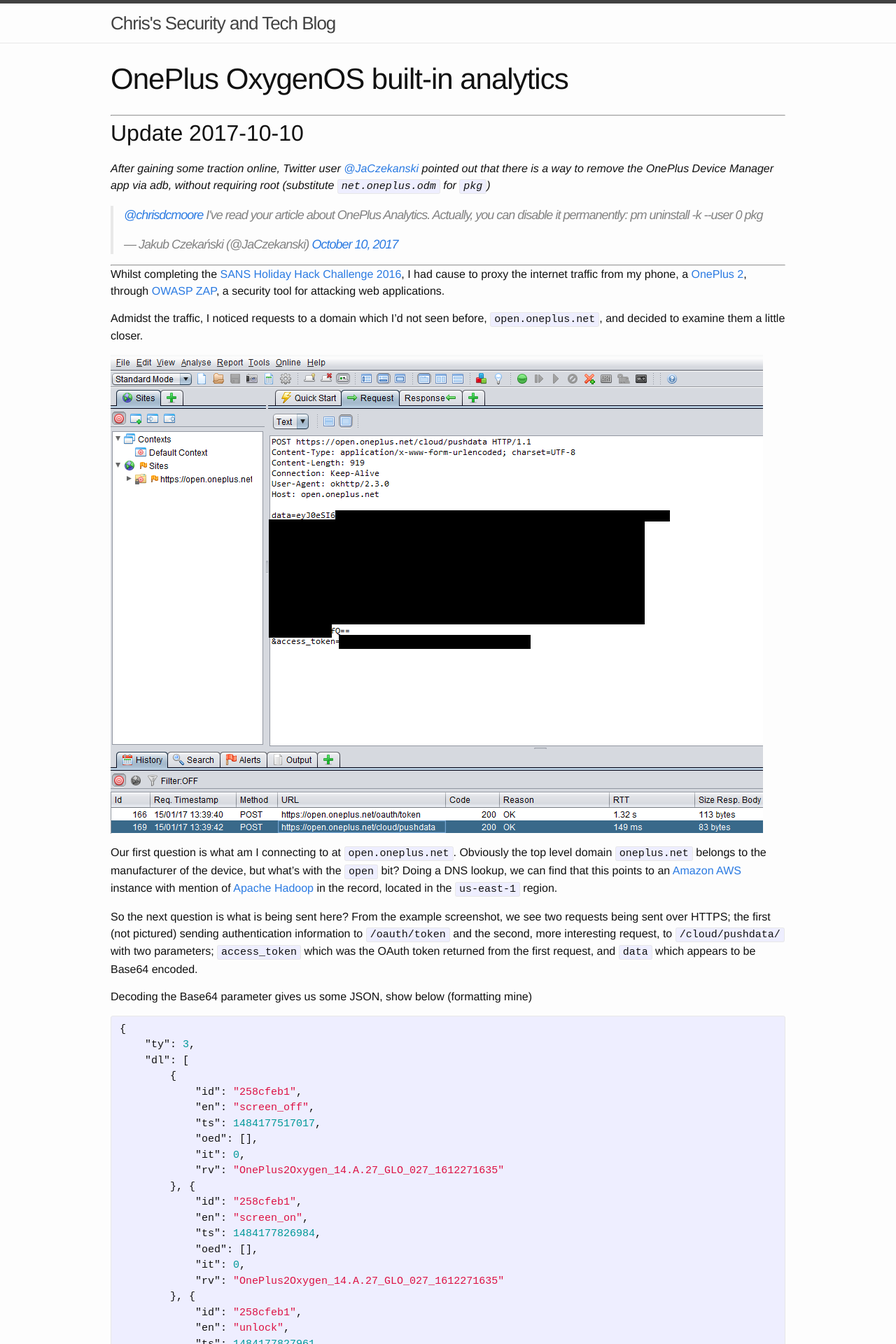
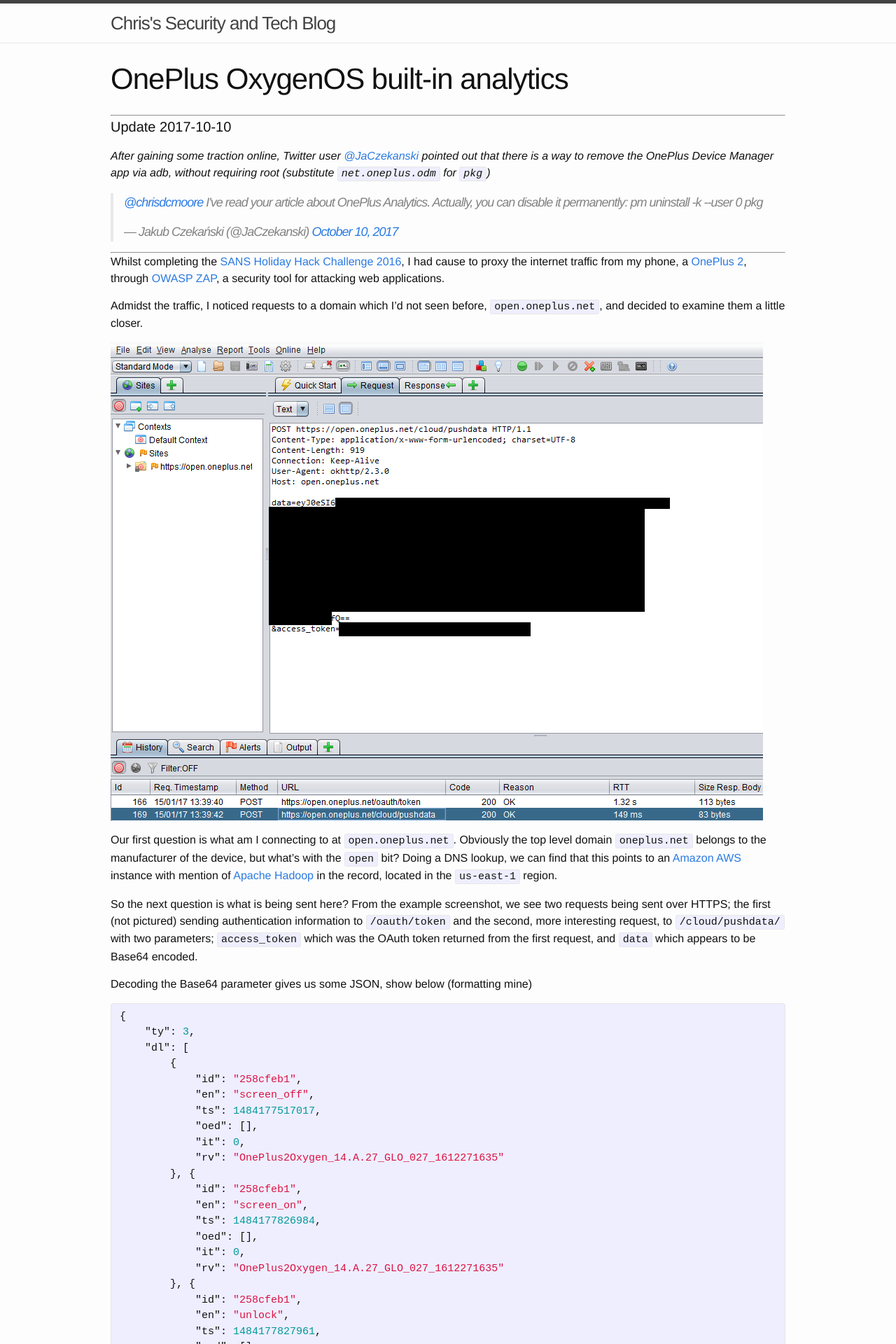
Before and after one commit to chrisdcmoore/chrisdcmoore.github.io, a Jekyll site: the page built from _posts/2017-06-06-oneplus-analytics.markdown, in a window 1280 px wide. Shown: the top 1920 px of the page at 70% size. Built offline with Jekyll 4.4.1, drawn with Linux system fonts in a browser that asks for light colours; comment, search, counter and statistics services are not loaded.

```diff
--- a/_posts/2017-06-06-oneplus-analytics.markdown
+++ b/_posts/2017-06-06-oneplus-analytics.markdown
@@ -7,13 +7,14 @@ excerpt: We take a look at the analytics built into the OxygenOS, the flavour of
 
 ---
 
-## Update 2017-10-10
+#### Update 2017-10-10
 _After gaining some traction online, Twitter user [@JaCzekanski](https://twitter.com/JaCzekanski) pointed out that there is a way to remove the OnePlus Device Manager app via adb, without requiring root (substitute `net.oneplus.odm` for `pkg`)_
 
 <blockquote class="twitter-tweet" data-lang="en"><p lang="en" dir="ltr"><a href="https://twitter.com/chrisdcmoore?ref_src=twsrc%5Etfw">@chrisdcmoore</a> I&#39;ve read your article about OnePlus Analytics. Actually, you can disable it permanently: pm uninstall -k --user 0 pkg</p>&mdash; Jakub Czekański (@JaCzekanski) <a href="https://twitter.com/JaCzekanski/status/917691128807395328?ref_src=twsrc%5Etfw">October 10, 2017</a></blockquote>
 <script async src="//platform.twitter.com/widgets.js" charset="utf-8"></script>
 
 ---
+
 
 Whilst completing the [SANS Holiday Hack Challenge 2016](/post/sans-holiday-hack-challenge-2016/), I had cause to proxy the internet traffic from my phone, a [OnePlus 2](https://oneplus.net/2), through [OWASP ZAP](https://www.owasp.org/index.php/OWASP_Zed_Attack_Proxy_Project), a security tool for attacking web applications.
 
```
